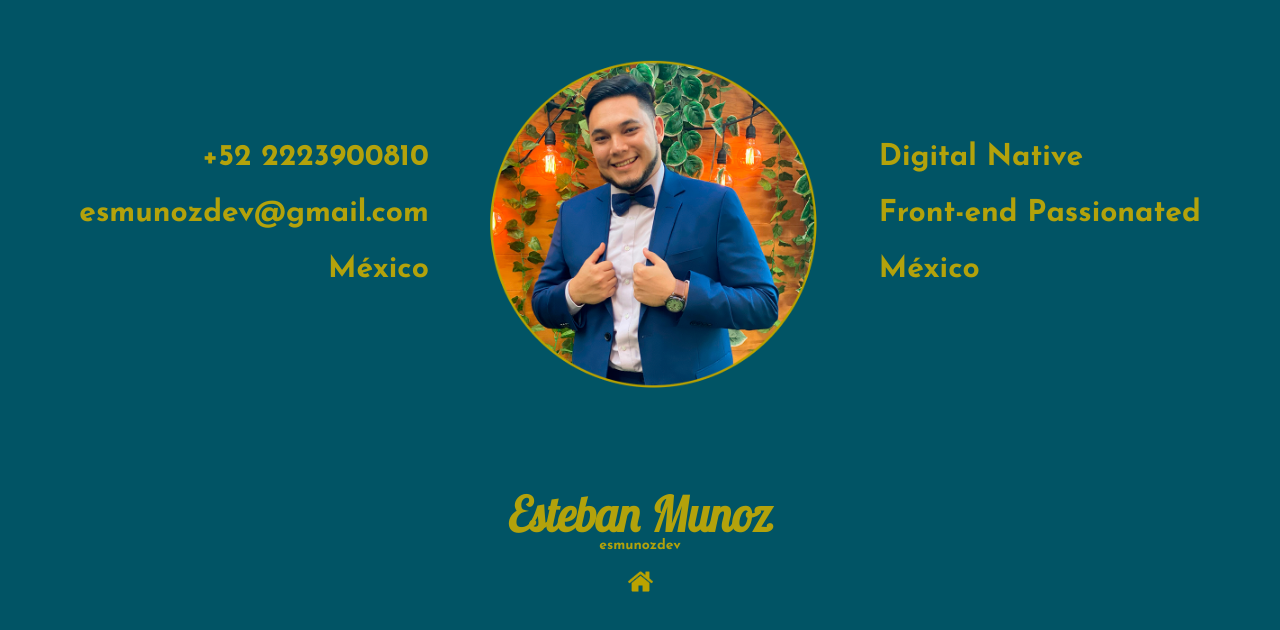
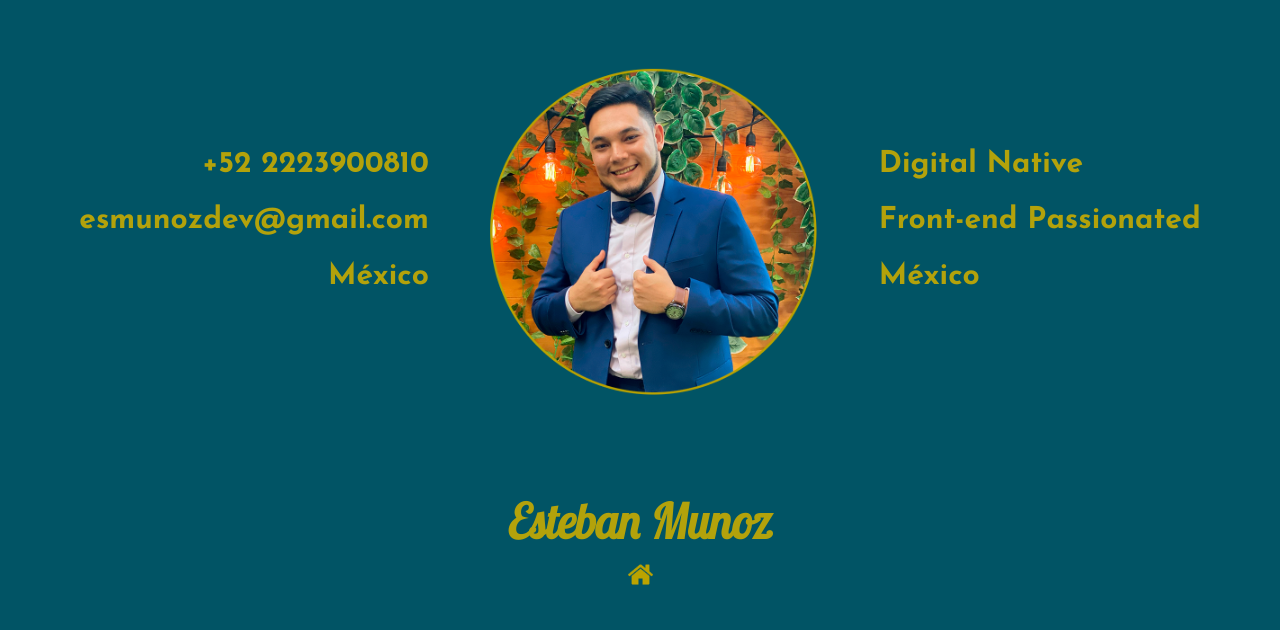
Before and after one commit to niwatoridev/portfolio, a React (Create React App) app: page /info in a window 1280 px wide. Shown: the part 124-754 px from the top of the page. Built offline with nearby package versions, Linux system fonts and the light colour scheme.

Commit message:
Fixed Bugs

```diff
--- a/src/App.css
+++ b/src/App.css
@@ -47,12 +47,82 @@
 #nameFull {
   font-family: 'Lobster Two', cursive;
   color: #B3A20B;
+  display: inline-block;
+  vertical-align: middle;
+  -webkit-transform: perspective(1px) translateZ(0);
+  transform: perspective(1px) translateZ(0);
+  box-shadow: 0 0 1px rgba(0, 0, 0, 0);
+  position: relative;
+  -webkit-transition-duration: 0.3s;
+  transition-duration: 0.3s;
+  -webkit-transition-property: transform;
+  transition-property: transform;
+}
 
+#nameFull:before {
+  pointer-events: none;
+  position: absolute;
+  z-index: -1;
+  content: '';
+  top: 100%;
+  left: 5%;
+  height: 10px;
+  width: 90%;
+  opacity: 0;
+  background: -webkit-radial-gradient(center, ellipse, rgba(0, 0, 0, 0.35) 0%, rgba(0, 0, 0, 0) 80%);
+  background: radial-gradient(ellipse at center, rgba(0, 0, 0, 0.35) 0%, rgba(0, 0, 0, 0) 80%);
+  /* W3C */
+  -webkit-transition-duration: 0.3s;
+  transition-duration: 0.3s;
+  -webkit-transition-property: transform, opacity;
+  transition-property: transform, opacity;
 }
+#nameFull:hover, #nameFull:focus, #nameFull:active {
+  -webkit-transform: translateY(-5px);
+  transform: translateY(-5px);
+  /* move the element up by 5px */
+}
+#nameFull:hover:before, #nameFull:focus:before, #nameFull:active:before {
+  opacity: 1;
+  -webkit-transform: translateY(5px);
+  transform: translateY(5px);
+  /* move the element down by 5px (it will stay in place because it's attached to the element that also moves up 5px) */
+}
+
+
+
+
+
+
+
+
+
+
+
+
+
+
+
+
+/* Acaba Animacion */
 
 .homeIcon{
   margin-top: 15px;
   width: 25px;
+  display: inline-block;
+  vertical-align: middle;
+  -webkit-transform: perspective(1px) translateZ(0);
+  transform: perspective(1px) translateZ(0);
+  box-shadow: 0 0 1px rgba(0, 0, 0, 0);
+  -webkit-transition-duration: 0.5s;
+  transition-duration: 0.5s;
+}
+
+.homeIcon:hover, .homeIcon:focus, .homeIcon:active {
+  -webkit-transform: scale(1.2);
+  transform: scale(1.2);
+  -webkit-transition-timing-function: cubic-bezier(0.47, 2.02, 0.31, -0.36);
+  transition-timing-function: cubic-bezier(0.47, 2.02, 0.31, -0.36);
 }
 
 @keyframes App-logo-spin {
--- a/src/App.js
+++ b/src/App.js
@@ -20,9 +20,9 @@ function App() {
             <Heading size='2xl' id="nameFull">
                 Esteban Munoz
             </Heading>
-            <Heading size='xs' id="alias">
+            {/* <Heading size='xs' id="alias">
                 esmunozdev
-            </Heading>
+            </Heading> */}
             <Link to="/"><img src={homeIcon} alt='home-icon' className='homeIcon'/></Link>
         </div>
   </div>
--- a/src/components/InfoCard/InfoCard.css
+++ b/src/components/InfoCard/InfoCard.css
@@ -39,11 +39,13 @@
 
 }
 
-.profPic {
-    width: 450px;
-}
-
 #textInfo {
     font-family: 'Josefin Sans', sans-serif;
     color: #B3A20B
 }
+
+
+
+#profPic {
+    width: 450px;
+}
--- a/src/components/InfoCard/InfoCard.jsx
+++ b/src/components/InfoCard/InfoCard.jsx
@@ -1,7 +1,6 @@
 import React from "react";
 import "./InfoCard.css"
 import { Heading } from "@chakra-ui/react";
-import { Link } from "react-router-dom";
 import profPic from "../../images/Circular.png"
 
 
@@ -21,7 +20,7 @@ const InfoCard = () => {
                 </div>
             </div>
             <div className="Info-2">
-                    <img src={profPic} alt="prof-pic" className="profPic"/>
+                    <figure><img src={profPic} alt="prof-pic" id="profPic"/></figure>
             </div>
             <div className="Info-3">
                 <div>
--- a/src/components/MainSec/MainSec.jsx
+++ b/src/components/MainSec/MainSec.jsx
@@ -6,7 +6,6 @@ import githubIcon from "../../images/icons/github-sign.png"
 import instagramIcon from "../../images/icons/instagram.png"
 import portfolioIcon from "../../images/icons/portfolio.png"
 import infoIcon from "../../images/icons/id-card.png"
-import { Heading } from "@chakra-ui/react";
 
 
 const MainSec = () => {
```
